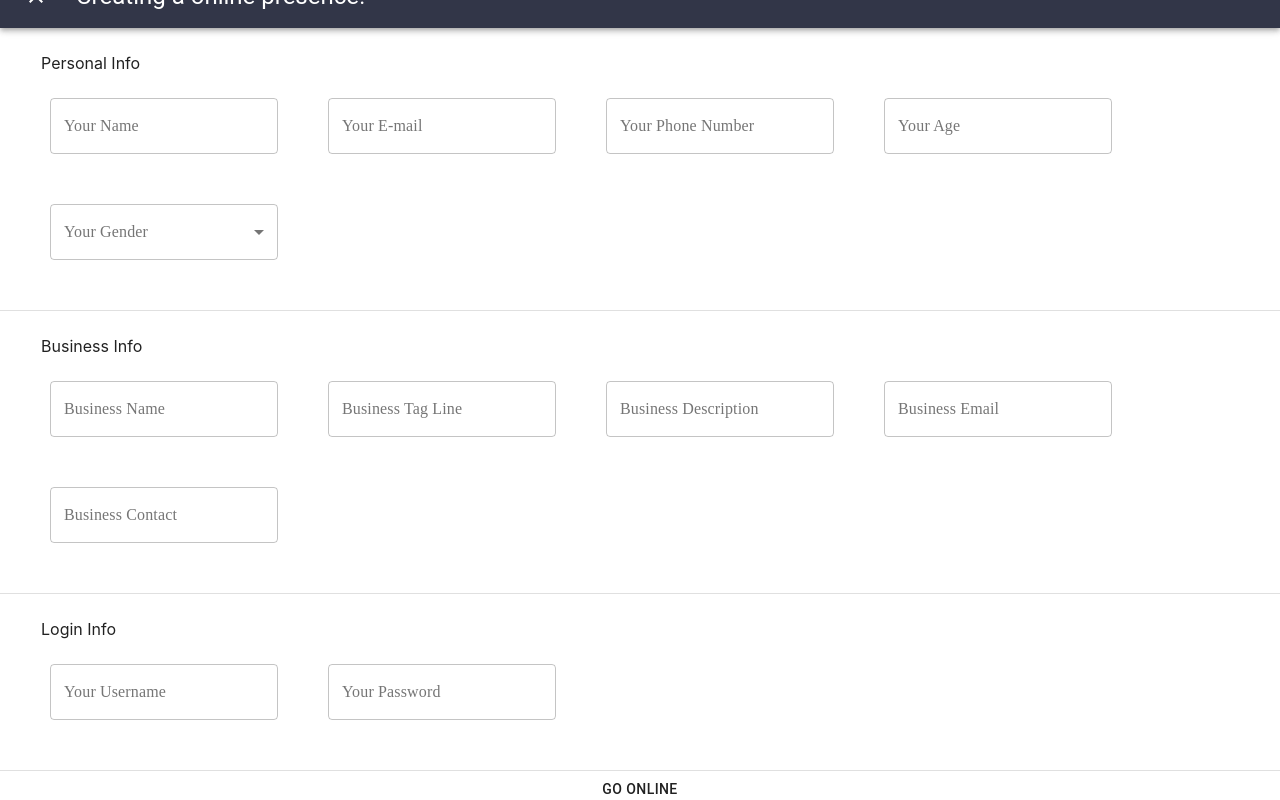
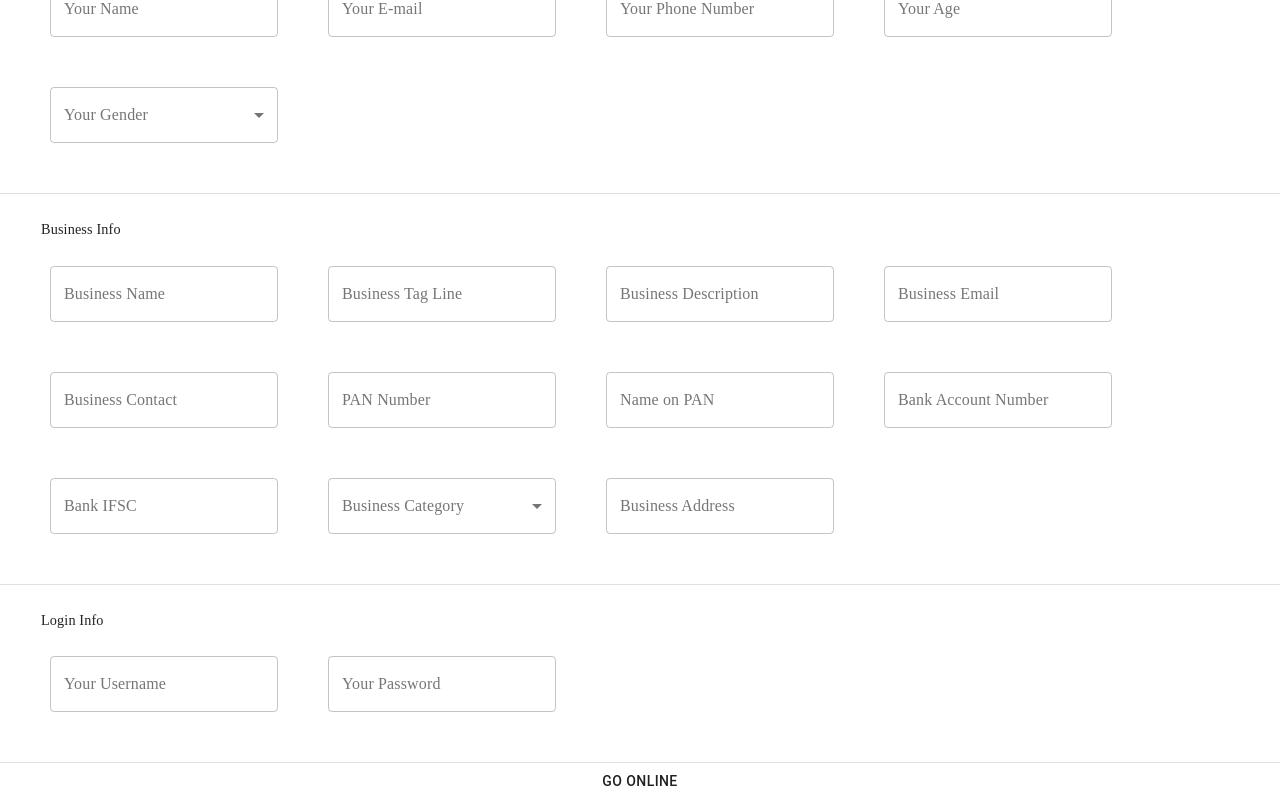
Before and after one commit to rohit21p/app_frontend, a React (Create React App) app: page / in a window 1280 px wide. Both pictures are taken after a click on the button "NEW USER". Shown: the top 800 px of the page. Built offline with nearby package versions, Linux system fonts and the light colour scheme.

Commit message:
made dropdowns controlled, and made form config non state data

```diff
--- a/src/components/register.js
+++ b/src/components/register.js
@@ -44,7 +44,7 @@ function Register(props) {
 
     const { handleCloseRegister, show } = props;
 
-    const [personalInfo, setPersonalInfo] = React.useState({
+    const personalInfo = {
         name: {
             label: 'Your Name',
             placeholder: 'John Doe',
@@ -70,38 +70,71 @@ function Register(props) {
             placeholder: 'M/F/Other',
             select: true,
             options: ['Male', 'Female', 'Other'],
+            value: '',
         },
-    });
+    };
 
-    const [businessInfo, setBusinessInfo] = React.useState({
-        name: {
+    const businessInfo = {
+        business_name: {
             label: 'Business Name',
             placeholder: 'ABC pvt ltd.',
             select: false,
         },
-        tag: {
+        business_tag: {
             label: 'Business Tag Line',
             placeholder: 'We sell the best xyz',
             select: false,
         },
-        description: {
+        business_description: {
             label: 'Business Description',
             placeholder: 'The cheapest xyz all around the world',
             select: false,
         },
-        email: {
+        business_email: {
             label: 'Business Email',
             placeholder: 'contact@business.com',
             select: false,
         },
-        contact: {
+        business_contact: {
             label: 'Business Contact',
             placeholder: '966XX XXX71',
             select: false,
         },
-    });
+        pan: {
+            label: 'PAN Number',
+            placeholder: 'BNZPXXXXXF',
+            select: false,
+        },
+        pan_name: {
+            label: 'Name on PAN',
+            placeholder: 'BNZPXXXXXF',
+            select: false,
+        },
+        bank_acc: {
+            label: 'Bank Account Number',
+            placeholder: '823XXXXX126',
+            select: false,
+        },
+        ifsc: {
+            label: 'Bank IFSC',
+            placeholder: 'Ex. SBIXXXXX264',
+            select: false,
+        },
+        business_category: {
+            label: 'Business Category',
+            placeholder: 'Ex. Education',
+            select: true,
+            options: ['Education', 'Entertainment', 'Food', 'Travel', 'Other'],
+            value: '',
+        },
+        business_address: {
+            label: 'Business Address',
+            placeholder: 'Ex. 123 Main Street, New York, NY 10030',
+            select: false,
+        },
+    };
 
-    const [loginInfo, setLoginInfo] = React.useState({
+    const loginInfo = {
         username: {
             label: 'Your Username',
             placeholder: 'johndoe',
@@ -114,15 +147,37 @@ function Register(props) {
             select: false,
             type: 'password',
         },
-    })
+    };
+
+    const [form, setForm] = React.useState({});
 
     function handleClickRegister() {
-        console.log(personalInfo, businessInfo)
-        handleCloseRegister();
+        const form_status = isValid(form)
+        if (form_status.hasErrors) {
+            showErrors(form_status.errors)
+            console.log(form_status.errors)
+            return;
+        }
+        console.log(form)
     }
 
     function handleInputChange(e, prop) {
-        console.log(e, prop)
+        const value = e.target.value;
+        setForm(forn => ({
+            ...form,
+            [prop]: value
+        }))
+    }
+
+    function isValid(form) {
+        let status = {
+            hasErrors: false,
+            errors: []
+        };
+        return status
+    }
+
+    function showErrors(errors) {
     }
 
     return (
@@ -139,7 +194,7 @@ function Register(props) {
             </AppBar>
             <Grid container className={classes.personalInfoContainer}>
                 <Grid item xs={12}>
-                    <Typography variant="subtitle" className={classes.title}>
+                    <Typography  className={classes.title}>
                         Personal Info
                     </Typography>
                 </Grid>
@@ -151,10 +206,16 @@ function Register(props) {
                                 label={personalInfo[key].label}
                                 placeholder={personalInfo[key].placeholder}
                                 select={personalInfo[key].select}
+                                onChange={e => handleInputChange(e, key)}
                                 fullWidth
+                                defaultValue={''}
                                 className={classes.formElement}
-                                onChange={e => handleInputChange(e, key)}
                             >
+                                {
+                                    personalInfo[key].select ? (
+                                        <MenuItem disabled selected value={''}>Select {personalInfo[key].label}</MenuItem>
+                                    ) : null
+                                }
                                 {
                                    (personalInfo[key].options || []).map(option => (
                                        <MenuItem value={option} key={option}>{option}</MenuItem>
@@ -168,7 +229,7 @@ function Register(props) {
             <Divider />
             <Grid container className={classes.personalInfoContainer}>
                 <Grid item xs={12}>
-                    <Typography variant="subtitle" className={classes.title}>
+                    <Typography  className={classes.title}>
                         Business Info
                     </Typography>
                 </Grid>
@@ -180,13 +241,20 @@ function Register(props) {
                                 label={businessInfo[key].label}
                                 placeholder={businessInfo[key].placeholder}
                                 select={businessInfo[key].select}
+                                onChange={e => handleInputChange(e, key)}
                                 fullWidth
+                                defaultValue={''}
                                 className={classes.formElement}
                             >
                                 {
-                                   (businessInfo[key].options || []).map(option => (
-                                       <MenuItem value={option} key={option}>{option}</MenuItem>
-                                   ))
+                                    businessInfo[key].select ? (
+                                        <MenuItem disabled selected value={''}>Select {businessInfo[key].label}</MenuItem>
+                                    ) : null
+                                }
+                                {
+                                        (businessInfo[key].options || []).map(option => (
+                                            <MenuItem value={option} key={option}>{option}</MenuItem>
+                                        ))
                                 }
                             </TextField>
                         </Grid>
@@ -196,7 +264,7 @@ function Register(props) {
             <Divider />
             <Grid container className={classes.personalInfoContainer}>
                 <Grid item xs={12}>
-                    <Typography variant="subtitle" className={classes.title}>
+                    <Typography  className={classes.title}>
                         Login Info
                     </Typography>
                 </Grid>
@@ -208,10 +276,17 @@ function Register(props) {
                                 label={loginInfo[key].label}
                                 placeholder={loginInfo[key].placeholder}
                                 select={loginInfo[key].select}
+                                onChange={e => handleInputChange(e, key)}
+                                defaultValue={''}
                                 fullWidth
                                 className={classes.formElement}
                                 type={loginInfo[key].type}
                             >
+                                {
+                                    loginInfo[key].select ? (
+                                        <MenuItem disabled selected value={''}>Select {loginInfo[key].label}</MenuItem>
+                                    ) : null
+                                }
                                 {
                                    (loginInfo[key].options || []).map(option => (
                                        <MenuItem value={option} key={option}>{option}</MenuItem>
```
